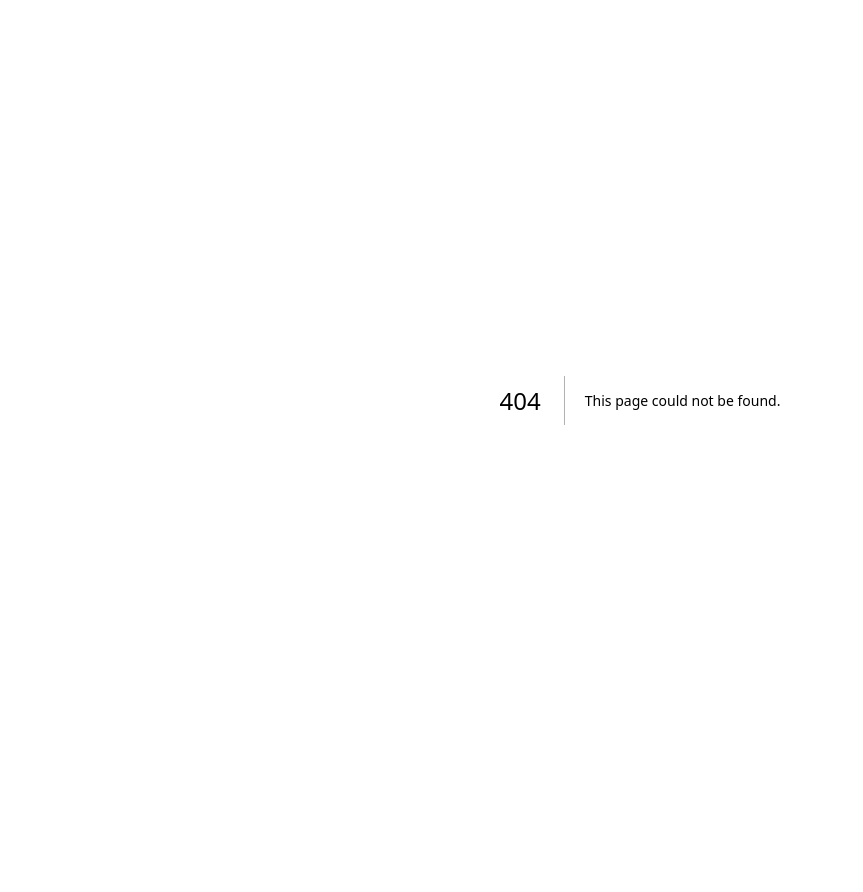
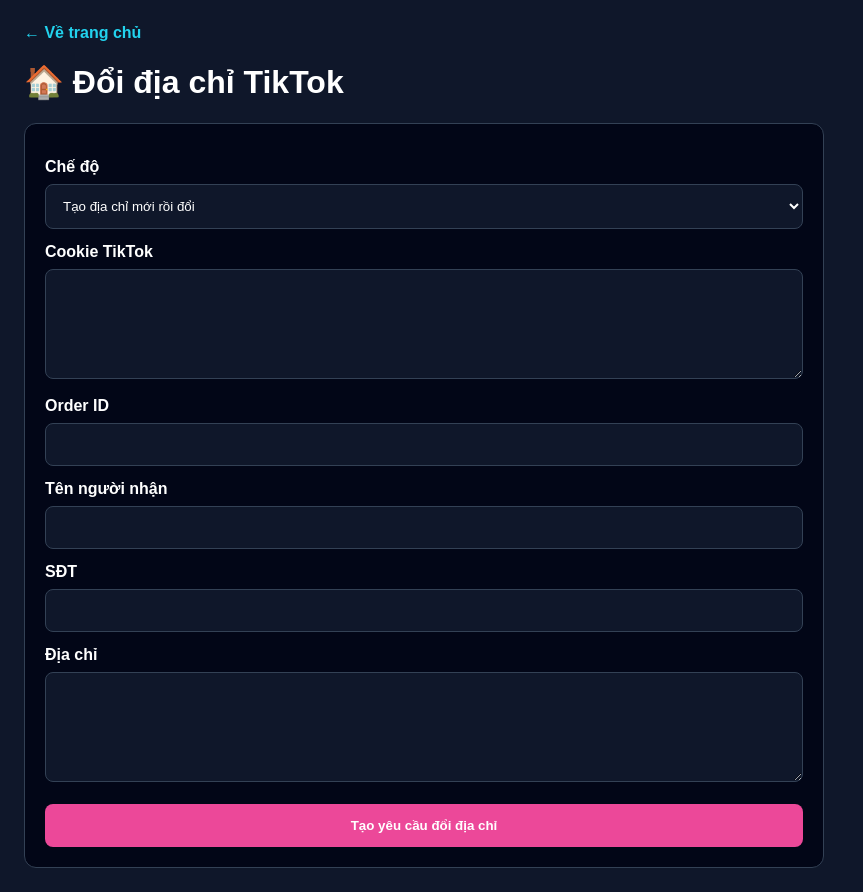
Before and after one commit to luxurynd23-bot/shopnguyenlieummo, a Next.js app: page /admin/tiktok-address in a window 1280 px wide. Before the commit this address had no page. Shown: the whole page, without its empty margins (0-863 px from the left). Before the commit the page ends 800 px from the top, so only its background shows below. Built offline with nearby package versions, Linux system fonts and the light colour scheme.

Commit message:
add tiktok address request page

```diff
--- /dev/null
+++ b/src/app/admin/tiktok-address/page.tsx
@@ -0,0 +1,89 @@
+"use client";
+
+import { useState } from "react";
+
+export default function TiktokAddressPage() {
+  const [mode, setMode] = useState<"CREATE_ADDRESS" | "ADDRESS_ID">("CREATE_ADDRESS");
+  const [cookie, setCookie] = useState("");
+  const [orderId, setOrderId] = useState("");
+  const [name, setName] = useState("");
+  const [phone, setPhone] = useState("");
+  const [address, setAddress] = useState("");
+  const [newAddressId, setNewAddressId] = useState("");
+  const [loading, setLoading] = useState(false);
+
+  async function submit() {
+    setLoading(true);
+
+    const res = await fetch("/api/tiktok/address-request", {
+      method: "POST",
+      headers: { "Content-Type": "application/json" },
+      body: JSON.stringify({
+        cookie,
+        orderId,
+        mode,
+        name,
+        phone,
+        address,
+        newAddressId,
+      }),
+    });
+
+    const data = await res.json();
+    alert(data.message || "Xong");
+    setLoading(false);
+  }
+
+  return (
+    <main style={styles.page}>
+      <a href="/" style={styles.back}>← Về trang chủ</a>
+      <h1>🏠 Đổi địa chỉ TikTok</h1>
+
+      <div style={styles.box}>
+        <label style={styles.label}>Chế độ</label>
+        <select value={mode} onChange={(e) => setMode(e.target.value as any)} style={styles.input}>
+          <option value="CREATE_ADDRESS">Tạo địa chỉ mới rồi đổi</option>
+          <option value="ADDRESS_ID">Đổi sang Address ID đã lưu</option>
+        </select>
+
+        <label style={styles.label}>Cookie TikTok</label>
+        <textarea value={cookie} onChange={(e) => setCookie(e.target.value)} style={styles.textarea} />
+
+        <label style={styles.label}>Order ID</label>
+        <input value={orderId} onChange={(e) => setOrderId(e.target.value)} style={styles.input} />
+
+        {mode === "CREATE_ADDRESS" ? (
+          <>
+            <label style={styles.label}>Tên người nhận</label>
+            <input value={name} onChange={(e) => setName(e.target.value)} style={styles.input} />
+
+            <label style={styles.label}>SĐT</label>
+            <input value={phone} onChange={(e) => setPhone(e.target.value)} style={styles.input} />
+
+            <label style={styles.label}>Địa chỉ</label>
+            <textarea value={address} onChange={(e) => setAddress(e.target.value)} style={styles.textarea} />
+          </>
+        ) : (
+          <>
+            <label style={styles.label}>Address ID</label>
+            <input value={newAddressId} onChange={(e) => setNewAddressId(e.target.value)} style={styles.input} />
+          </>
+        )}
+
+        <button onClick={submit} disabled={loading} style={styles.btn}>
+          {loading ? "Đang gửi..." : "Tạo yêu cầu đổi địa chỉ"}
+        </button>
+      </div>
+    </main>
+  );
+}
+
+const styles: any = {
+  page: { minHeight: "100vh", background: "#0f172a", color: "white", padding: 24, fontFamily: "Arial" },
+  back: { color: "#22d3ee", textDecoration: "none", fontWeight: 900 },
+  box: { maxWidth: 800, background: "#020617", border: "1px solid #334155", borderRadius: 12, padding: 20, marginTop: 20 },
+  label: { display: "block", marginTop: 14, marginBottom: 8, fontWeight: 900 },
+  input: { width: "100%", padding: 13, borderRadius: 8, background: "#0f172a", color: "white", border: "1px solid #334155" },
+  textarea: { width: "100%", minHeight: 110, padding: 13, borderRadius: 8, background: "#0f172a", color: "white", border: "1px solid #334155" },
+  btn: { marginTop: 18, width: "100%", padding: 14, border: 0, borderRadius: 8, background: "#ec4899", color: "white", fontWeight: 900 },
+};
--- /dev/null
+++ b/src/app/api/tiktok/address-request/route.ts
@@ -0,0 +1,135 @@
+import { NextResponse } from "next/server";
+import jwt from "jsonwebtoken";
+import crypto from "crypto";
+import { prisma } from "@/lib/prisma";
+
+const CHANGE_COST = 500;
+const API_COST = 0;
+
+function hashCookie(cookie: string) {
+  return crypto.createHash("sha256").update(cookie.trim()).digest("hex");
+}
+
+async function getUser(req: Request) {
+  const cookie = req.headers.get("cookie") || "";
+
+  const token = cookie
+    .split("; ")
+    .find((c) => c.startsWith("token="))
+    ?.split("=")[1];
+
+  if (!token) return null;
+
+  const decoded: any = jwt.verify(
+    token,
+    process.env.JWT_SECRET || "shop_mmo_secret_123456"
+  );
+
+  return prisma.user.findUnique({
+    where: { id: decoded.id },
+    select: {
+      id: true,
+      role: true,
+      balance: true,
+    },
+  });
+}
+
+export async function POST(req: Request) {
+  try {
+    const user = await getUser(req);
+
+    if (!user) {
+      return NextResponse.json(
+        { message: "Chưa đăng nhập" },
+        { status: 401 }
+      );
+    }
+
+    const body = await req.json();
+
+    const {
+      cookie,
+      orderId,
+      mode,
+      name,
+      phone,
+      address,
+      newAddressId,
+    } = body;
+
+    if (!cookie || !orderId) {
+      return NextResponse.json(
+        { message: "Thiếu dữ liệu" },
+        { status: 400 }
+      );
+    }
+
+    if (
+      user.role !== "ADMIN" &&
+      user.balance < CHANGE_COST
+    ) {
+      return NextResponse.json(
+        {
+          message: "Số dư không đủ",
+        },
+        { status: 402 }
+      );
+    }
+
+    const cookieHash = hashCookie(cookie);
+
+    await prisma.$transaction(async (tx) => {
+      if (user.role !== "ADMIN") {
+        await tx.user.update({
+          where: {
+            id: user.id,
+          },
+          data: {
+            balance: {
+              decrement: CHANGE_COST,
+            },
+          },
+        });
+
+        await tx.walletHistory.create({
+          data: {
+            userId: user.id,
+            type: "CHANGE_ADDRESS",
+            amount: -CHANGE_COST,
+            note: `Đổi địa chỉ đơn ${orderId}`,
+          },
+        });
+      }
+
+      await tx.tiktokAddressHistory.create({
+        data: {
+          userId: user.id,
+          mode,
+          orderId,
+          cookieHash,
+          name,
+          phone,
+          address,
+          newAddressId,
+          cost: user.role === "ADMIN" ? 0 : CHANGE_COST,
+          apiCost: API_COST,
+          profit: user.role === "ADMIN" ? 0 : CHANGE_COST,
+          status: "PENDING",
+        },
+      });
+    });
+
+    return NextResponse.json({
+      success: true,
+      message: "Đã tạo yêu cầu đổi địa chỉ",
+    });
+  } catch (e: any) {
+    return NextResponse.json(
+      {
+        message: e.message,
+      },
+      { status: 500 }
+    );
+  }
+}
```
Also changed, not shown: 1 other file (tests, documents, lock files or other folders).
